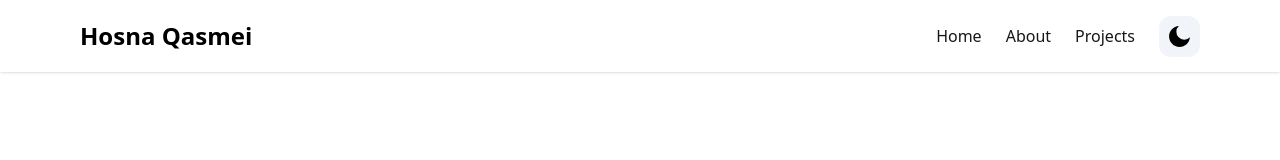
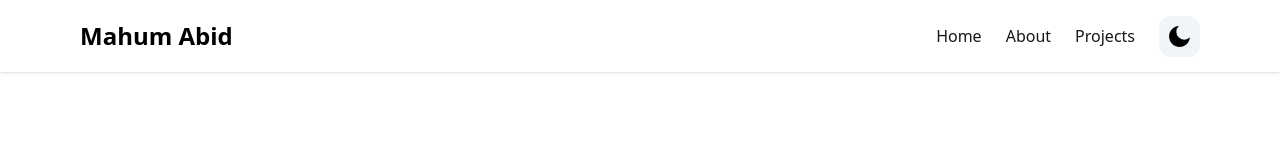
Before and after one commit to mahumabid/Midterm-next.js, a Next.js app in the folder midterm-nextjs/: page / in a window 1280 px wide. Shown: the top 160 px of the page. Built offline with nearby package versions, Linux system fonts and the light colour scheme.

Commit message:
Renamed logo

```diff
--- a/midterm-nextjs/components/Navbar.tsx
+++ b/midterm-nextjs/components/Navbar.tsx
@@ -38,7 +38,7 @@
           <div className="flex items-center justify-between py-3 md:py-5 md:block">
             <Link to="home">
               <div className="container flex items-center space-x-2">
-                <h2 className="text-2xl font-bold">Hosna Qasmei</h2>
+                <h2 className="text-2xl font-bold">Mahum Abid</h2>
               </div>
             </Link>
             <div className="md:hidden">
```
